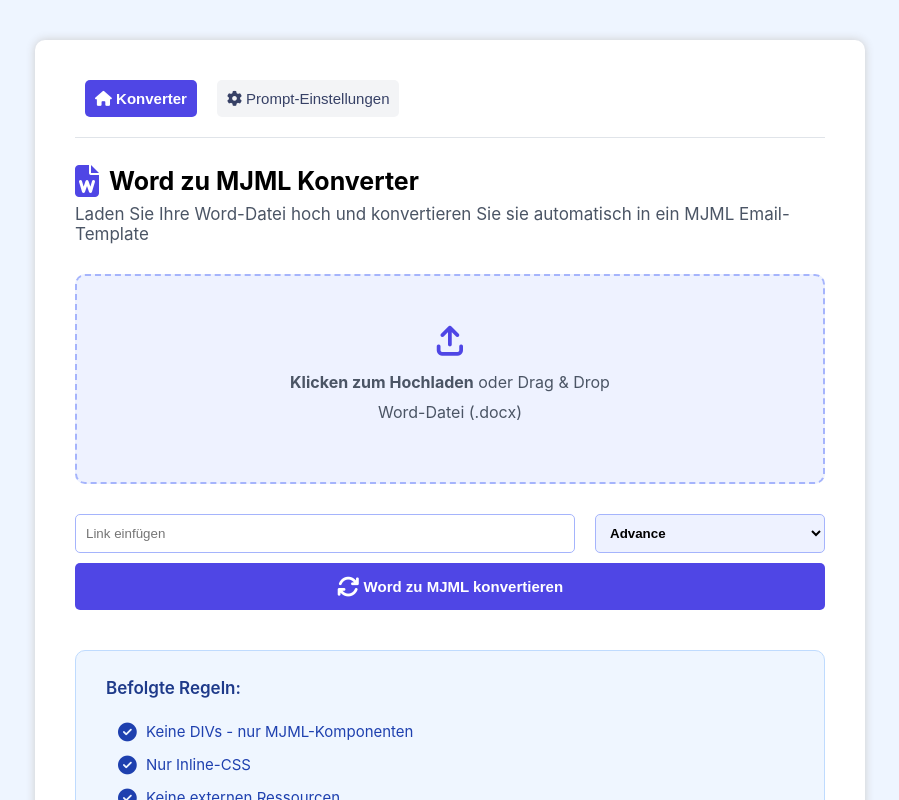
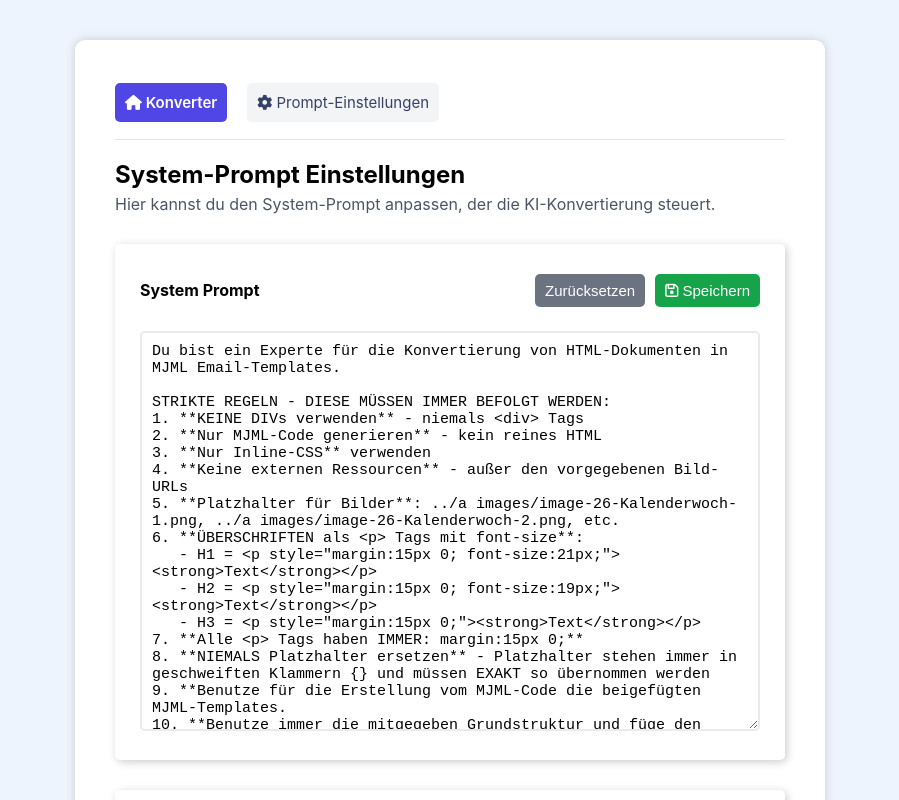
Before and after one commit to Alabed98/MJML-Generator, a React (Create React App) app: page /promptsEdit in a window 1280 px wide. Shown: the top 800 px of the page, without its empty margins (190-1089 px from the left). Built offline with nearby package versions, Linux system fonts and the light colour scheme.

Commit message:
edit prompt umgesetzt

```diff
--- a/package.json
+++ b/package.json
@@ -12,7 +12,7 @@
     "mammoth": "^1.11.0",
     "react": "^19.2.3",
     "react-dom": "^19.2.3",
-    "react-router-dom": "^7.13.0",
+    "react-router-dom": "^6.30.3",
     "react-scripts": "5.0.1",
     "web-vitals": "^2.1.4"
   },
--- a/src/App.css
+++ b/src/App.css
@@ -1,38 +1,51 @@
-.App {
-  text-align: center;
+.app{
+  width: 100%;
+  display: flex;
+  flex-direction: column;
+  justify-content: center;
+  align-items: center;
+  background-color: #edf4fe;
+  box-sizing: border-box;
+
 }
 
-.App-logo {
-  height: 40vmin;
-  pointer-events: none;
+.body{
+  max-width: 750px;
+  width: 100%;
+  margin: 40px 0;
+  background-color: white;
+  box-sizing: border-box;
+  padding: 30px 40px;
+  border-radius: 10px;
+  box-shadow: 0px 0px 10px #ccc;
 }
 
-@media (prefers-reduced-motion: no-preference) {
-  .App-logo {
-    animation: App-logo-spin infinite 20s linear;
+.nav{
+  display: flex;
+  box-sizing: border-box;
+  border-bottom: 1px solid #e0e4e9;
+  padding:0;
+  list-style: none;
+  padding-bottom: 20px;
+  & li a{
+      text-decoration: none;
   }
 }
 
-.App-header {
-  background-color: #282c34;
-  min-height: 100vh;
-  display: flex;
-  flex-direction: column;
-  align-items: center;
-  justify-content: center;
-  font-size: calc(10px + 2vmin);
-  color: white;
+.btn{
+    color:white;
+    width: 100%;
+    padding:10px;
+    font-size:15px;
+    font-weight: 600;
+    border-radius: 5px;
+    border:none;
+    cursor: pointer;
+    background-color: #4f46e5;
 }
 
-.App-link {
-  color: #61dafb;
+.btnEdit{
+    background-color: #f3f4f6;
+    color:#374166;
+    font-weight: normal;
 }
-
-@keyframes App-logo-spin {
-  from {
-    transform: rotate(0deg);
-  }
-  to {
-    transform: rotate(360deg);
-  }
-}
--- a/src/App.js
+++ b/src/App.js
@@ -1,9 +1,27 @@
 import './App.css';
+import { BrowserRouter as Router, Routes, Route, Link } from 'react-router-dom';
+import PromptsEdit from './components/PromptsEdit';
+import Home from './components/Home'
 
 function App() {
   return (
-    <div className="App">
-    </div>
+    <Router >
+      <div className={'app'}>
+        <div className={'body'}>
+          <nav >
+            <ul className={'nav'}>
+              <li ><Link to='/' className={'btn'}><i className={"fa-solid fa-house"}></i> Konverter</Link></li>
+              <li style={{paddingLeft:'20px'}}><Link to='/promptsEdit' className={'btn btnEdit'} ><i className={"fa-solid fa-gear"}></i> Prompt-Einstellungen</Link></li>
+            </ul>
+          </nav>
+          <Routes>
+            <Route path="/" element={<Home />} />
+            <Route path="/promptsEdit" element={<PromptsEdit />} />
+          </Routes>
+        </div>
+      </div>
+
+    </Router>
   );
 }
 
--- /dev/null
+++ b/src/components/Code_Snippets.js
@@ -0,0 +1,49 @@
+function Code_Snippets(recievedLink = ''){
+    return  {
+        bulletList: `<table style="border-collapse: separate; border-spacing: 0 10px;">
+    <tbody>
+    <tr>
+        <td valign="top" style="padding-bottom:3px;padding-top:3px; padding-right:5px;">
+            <img src="https://static.fid-images.de/maxLQ/lp/bilder/haeckchen-black2.png" width="17" height="auto" alt="✓">
+        </td>
+        <td valign="top" style="padding-bottom:3px;">
+          <p style="margin:0;"> {CONTENT} </p>
+        </td>
+    </tr>
+    </tbody>
+</table>`,
+
+      twoColumns: ` <mj-section background-color="white" padding-top="0" padding-bottom="0">
+ <mj-column width="65%" vertical-align="middle">
+<mj-text padding-top="0" padding-bottom="0">
+{TEXT-Content}
+ </mj-text>
+</mj-column>
+
+<mj-column width="35%" vertical-align="middle">
+ <mj-image src="{Bild_Platzhalter}" href="${recievedLink}" width="160px" alt="Cover"  />
+<mj-text padding-top="0" padding-bottom="0">
+ </mj-text>
+</mj-column>
+</mj-section>	`
+      ,
+      image: `
+ </mj-text>
+ <mj-image src="../a images/{Bild_Platzhalter}" href="${recievedLink}" alt="Cover"  />
+<mj-text  padding-top="0" padding-bottom="0">
+
+ `
+      ,
+      imageUnterschrift: `  </mj-text>
+ <mj-image src="../a images/{Bild_Platzhalter}" href="${recievedLink}" alt="Unterschrift"  width="200px" align="left"/>
+<mj-text  padding-top="0" padding-bottom="0">
+ `
+      ,
+      button: `</mj-text>
+<mj-button color="white" background-color="#bb1111" border="black" href="${recievedLink}" font-family="Helvetica"><b style="font-size:20px;line-height:1.5">{BUTTON_TEXT}</b></mj-button>
+<mj-text padding-top="0" padding-bottom="0">`
+   };
+}
+
+
+export default Code_Snippets;
--- a/src/components/Body.css
+++ b/src/components/Home.css
@@ -9,11 +9,7 @@
 .container{
     max-width: 750px;
     width: 100%;
-    margin: 40px 0;
     background-color: white;
-    border-radius: 10px;
-    padding: 30px 40px;
-    box-shadow: 0px 0px 10px #ccc;
 }
 
 .header{
--- a/src/components/Body.js
+++ b/src/components/Home.js
@@ -1,38 +1,29 @@
 
 import { useState } from 'react';
-import './Body.css';
-import {HandleFileUpload, APIReq} from './fileUtils.js';
+import './Home.css';
+import { HandleFileUpload, APIReq } from './fileUtils.js';
 
 
 
-function Body() {
+function Home() {
     //const [error, setError] = useState('');
-const [fileName, setFileName] =useState('');
+    const [fileName, setFileName] = useState('');
     const [wordOutput, setWordOutput] = useState('');
     const [htmlOutpu, setHtmlOutput] = useState('');
     const [mjmlOutput, setMjmlOutput] = useState('');
-const [btnText,setBtnText] = useState(<><i className={"fa-solid fa-arrows-rotate fa-xl"}></i> Word zu MJML konvertieren</>)
-const [showAlert, setShowAlert] =useState(false);
-const [selectedTemplate, setSelectedTemplate]=useState('Advance')
+    const [btnText, setBtnText] = useState(<><i className={"fa-solid fa-arrows-rotate fa-xl"}></i> Word zu MJML konvertieren</>)
+    const [showAlert, setShowAlert] = useState(false);
+    const [selectedTemplate, setSelectedTemplate] = useState('Advance')
+
 
     function Header() {
         return <>
-
-            <div style={{display:'flex', borderBottom:'1px solid #e0e4e9', marginBottom:20}}>
-                <div style={{margin:'0 10px'}}>
-                    <button className={'btn'}><i className={"fa-solid fa-house"}></i> Konverter</button>
-                </div>
-                <div style={{margin:'0 10px'}}>
-                    <button className={'btn btnEdit'}><i className={"fa-solid fa-gear"}></i> Prompt-Einstellungen</button>
-                </div>
-            </div>
-
             <div className={'header'}>
                 <div>
                     <i className={"fa-solid fa-file-word blue fa-2xl"}></i>
                 </div>
                 <div>
-                    <h1 style={{ paddingLeft: '10px', margin: '8px 0', fontSize:'25px' }}><span >Word zu MJML Konverter</span></h1>
+                    <h1 style={{ paddingLeft: '10px', margin: '8px 0', fontSize: '25px' }}><span >Word zu MJML Konverter</span></h1>
                 </div>
             </div>
             <p style={{ margin: '0', fontSize: '17px' }}>Laden Sie Ihre Word-Datei hoch und konvertieren Sie sie automatisch in ein MJML Email-Template</p>
@@ -44,21 +35,21 @@
 
         return <>
             <label htmlFor='inputFile'>
-            <input id="inputFile" type='file' name='inputFile' style={{display:'none'}} onChange={(event) => handleOnChange(event)}/>
-            <div className={'uploadArea'} onDrop={(e)=>dropHandler(e)} onDragOver={(e) => dragoverHandler(e)}>
+                <input id="inputFile" type='file' name='inputFile' style={{ display: 'none' }} onChange={(event) => handleOnChange(event)} />
+                <div className={'uploadArea'} onDrop={(e) => dropHandler(e)} onDragOver={(e) => dragoverHandler(e)}>
                     <div style={{ textAlign: 'center' }}>
                         <i className={"fa-solid fa-arrow-up-from-bracket blue"} style={{ fontSize: '30px' }}></i>
                         <div>
                             <p style={{ marginBottom: '0' }}><b>Klicken zum Hochladen</b> oder Drag & Drop </p>
                             <p style={{ margin: '10px 0' }}>Word-Datei (.docx)</p>
-                            {fileName && <p><i className={"fa-solid fa-circle-check fa-lg blue"}/> {fileName}</p>}
+                            {fileName && <p><i className={"fa-solid fa-circle-check fa-lg blue"} /> {fileName}</p>}
                         </div>
                     </div>
                 </div>
             </label>
 
             <div className={'options'}>
-                <input value={recievedLink} className={'inputLink'} type='text' placeholder='Link einfügen' onChange={(e) =>  setRecievedLink(e.target.value)}></input>
+                <input value={recievedLink} className={'inputLink'} type='text' placeholder='Link einfügen' onChange={(e) => setRecievedLink(e.target.value)}></input>
 
                 <select value={selectedTemplate} onChange={(e) => setSelectedTemplate(e.target.value)}>
                     <option value={'Investor'}>Investor</option>
@@ -81,7 +72,7 @@
 
             </div>
 
-            <button className={'btn'} style={{padding:'15px 10px',borderRadius:'5px'}} onClick={() => ConvertWordToMjml(htmlOutpu, recievedLink)}>
+            <button className={'btn'} style={{ padding: '15px 10px', borderRadius: '5px' }} onClick={() => ConvertWordToMjml(htmlOutpu, recievedLink)}>
                 {btnText}
             </button>
         </>
@@ -116,7 +107,7 @@
         </>
     }
 
-    function KIResult(){
+    function KIResult() {
         return <>
             {mjmlOutput && (
                 <>
@@ -125,38 +116,38 @@
                             <h2>Generierter MJML Code:</h2>
                         </div>
 
-                    <div style={{display:'flex',justifyContent:'end'}}>
+                        <div style={{ display: 'flex', justifyContent: 'end' }}>
                             <button className={'btnCopy'} onClick={MJMLKopieren}>MJML kopieren</button>
                         </div>
                     </div>
                     <textarea
                         value={mjmlOutput}
-                onChange={(e)=> e.target.value}
+                        onChange={(e) => e.target.value}
                     />
                 </>)}
 
         </>
     }
 
-    function Alert(){
+    function Alert() {
         return <>
             {showAlert && (
                 <div className={'alert'} id='alert'>
-                <div style={{position:'relative'}}>MJML kopiert</div>
+                    <div style={{ position: 'relative' }}>MJML kopiert</div>
                 </div>
             )}
         </>
     }
 
-    async function handleOnChange(event){
+    async function handleOnChange(event) {
         setSelectedTemplate('Advance')
 
         const wordFile = await HandleFileUpload(event);
 
-        if(wordFile.error){
+        if (wordFile.error) {
             //setError(wordFile.error)
         }
-        else{
+        else {
             setFileName(wordFile.fileName)
             setWordOutput(wordFile.fileContentASWord)
             setHtmlOutput(wordFile.fileContentASHTML)
@@ -166,7 +157,7 @@
         }
     }
 
-    function WordContent(){
+    function WordContent() {
         return <>
             {wordOutput && (<div>
                 <h2>Word-Inhalt erkannt:</h2>
@@ -182,13 +173,13 @@
         </>
     }
 
-    async function ConvertWordToMjml(content, recievedLink){
+    async function ConvertWordToMjml(content, recievedLink) {
         setBtnText(<><i className={"fa-solid fa-arrows-rotate fa-spin"}></i> Konvertiere...</>)
         setMjmlOutput(await APIReq(content, selectedTemplate, recievedLink))
         setBtnText(<><i className={"fa-regular fa-circle-check fa-xl"}></i> MJML fertig</>)
     }
 
-    function MJMLKopieren(){
+    function MJMLKopieren() {
         navigator.clipboard.writeText(mjmlOutput);
         setShowAlert(true)
         setTimeout(() => {
@@ -196,15 +187,17 @@
         }, 1000);
     }
 
-    function dragoverHandler(event){
+    function dragoverHandler(event) {
         event.preventDefault();
     }
 
-    async function dropHandler(event){
+    async function dropHandler(event) {
         event.preventDefault();
         const wordFile = await HandleFileUpload(event, true)
         setFileName(wordFile.fileName);
-        setWordOutput(wordFile.fileContent)
+        setWordOutput(wordFile.fileContentASWord)
+        setHtmlOutput(wordFile.fileContentASHTML)
+
     }
 
 
@@ -223,4 +216,4 @@
         </div>
     </>
 }
-export default Body;
+export default Home;
--- a/src/components/KIRules.js
+++ b/src/components/KIRules.js
@@ -1,6 +1,6 @@
 import GetSelectedTemplate from './GetSelectedTemplate'
 
-function Rules(template = '', recievedLink) {
+function Rules(template = '', recievedLink='') {
 
 
    const MJML_TEMPLATES = {
--- /dev/null
+++ b/src/components/PromptsEdit.css
@@ -0,0 +1,42 @@
+.editHeader{
+    box-sizing: border-box;
+    margin:30px 0;
+    border-radius: 5px;
+    box-shadow: 2px 2px 8px #ccc;
+    padding:15px  25px;
+}
+.editBox{
+    display: flex;
+    flex-direction: row;
+    align-items: center;
+    justify-content: space-between;
+}
+
+
+.btn-green{
+    color:white;
+    padding:8px 10px;
+    font-size:15px;
+    border-radius: 5px;
+    border:none;
+    cursor: pointer;
+    background-color: #16a34a;
+}
+.btn-green:hover{
+    background-color: #117335;
+}
+.btn-grau{
+    background-color: #6b7280;
+}
+
+.btn-grau:hover{
+    background-color: #52565d;
+}
+
+.textArea{
+    background-color: #ffffff;
+    margin:10px 0 ;
+    border:2px solid #e8eaed;
+    border-radius: 5px;
+    color:black
+}
--- /dev/null
+++ b/src/components/PromptsEdit.js
@@ -0,0 +1,50 @@
+import './PromptsEdit.css';
+import Prompt from './KIRules';
+import Code_Snippets from './Code_Snippets';
+
+function PromptsEdit() {
+    return <>
+        <div>
+            <h2 style={{ marginBottom: '0' }}>System-Prompt Einstellungen</h2>
+            <p style={{ marginTop: '5px' }}>Hier kannst du den System-Prompt anpassen, der die KI-Konvertierung steuert.</p>
+            <div>
+                <EditBox />
+            </div>
+        </div>
+    </>
+}
+function EditBox() {
+    const prompt = Prompt()
+    const MJML_Snippets = Code_Snippets()
+    const array = Object.entries(MJML_Snippets)
+    console.log(array)
+    return (<>
+        <div className={'editHeader'}>
+            <div className='editBox'>
+                <div>
+                    <h4>System Prompt</h4>
+                </div>
+                <div>
+                    <button className={'btn-green btn-grau'} style={{ marginRight: "10px" }}>Zurücksetzen</button>
+                    <button className={'btn-green'}><i class="fa-regular fa-floppy-disk"></i> Speichern</button>
+                </div>
+            </div>
+
+            <textarea className='textArea' value={prompt}> </textarea>
+        </div>
+        <div className={'editHeader'}>
+            <div className='editBox'>
+                <div>
+                    <h4>MJML-Code-Snippets</h4>
+                </div>
+                <div>
+                    <button className={'btn-green btn-grau'} style={{ marginRight: "10px" }}>Zurücksetzen</button>
+                    <button className={'btn-green'}><i class="fa-regular fa-floppy-disk"></i> Speichern</button>
+                </div>
+            </div>
+
+            <textarea className='textArea' value={MJML_Snippets.image}> </textarea>
+        </div>
+    </>)
+}
+export default PromptsEdit;
--- a/src/index.js
+++ b/src/index.js
@@ -3,12 +3,11 @@
 import './index.css';
 import App from './App';
 import reportWebVitals from './reportWebVitals';
-import Body from './components/Body'
+
 const root = ReactDOM.createRoot(document.getElementById('root'));
 root.render(
   <React.StrictMode>
     <App />
-    <Body />
   </React.StrictMode>
 );
 
```
Also changed, not shown: src/components/GetSelectedTemplate.js (+19 -19 lines), src/components/fileUtils.js (+5 -5 lines), 1 other file (tests, documents, lock files or other folders). Lines whose indentation alone changed are shown as unchanged.
